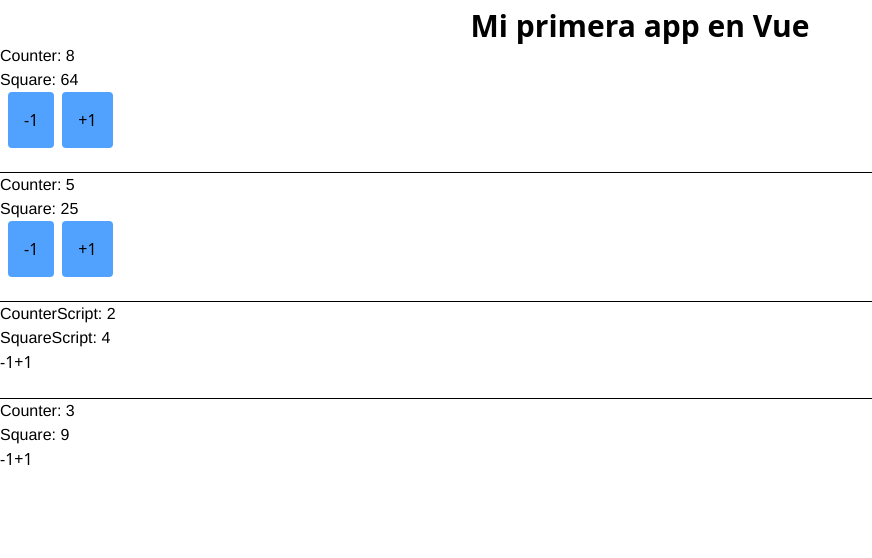
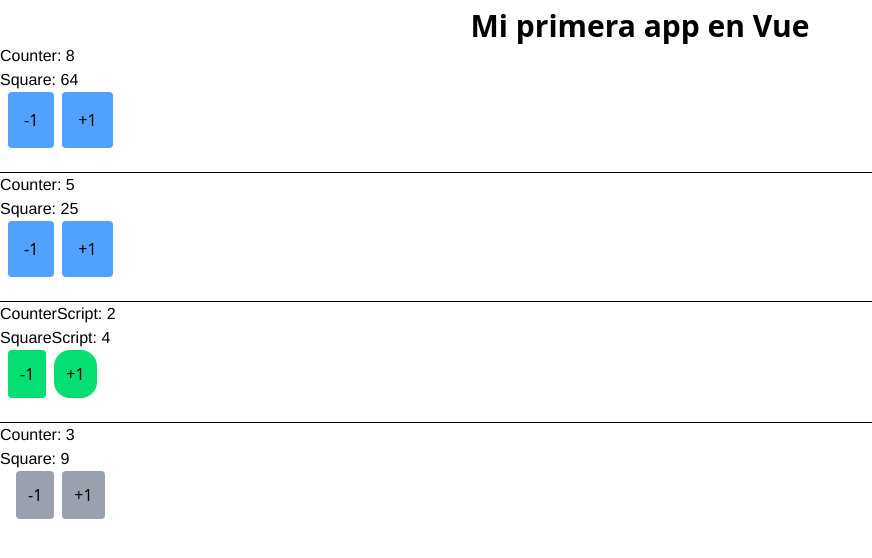
Before and after one commit to Rickuio/curso-vuejs-fh, a Vue app in the folder 03-indecision-app/: page / in a window 1280 px wide. Shown: the top 558 px of the page, without its empty margins (0-872 px from the left). Built offline with nearby package versions, Linux system fonts and the light colour scheme.

Commit message:
Finalizando bases vue y despliegue en netlify

```diff
--- a/03-indecision-app/src/App.vue
+++ b/03-indecision-app/src/App.vue
@@ -4,7 +4,7 @@
     <br><hr>
     <MyCounter :initial-value="5" />
     <br><hr>
-    <MyCounterScript :valor="2" />
+    <MyCounterScript :valor=2 />
     <br><hr>
     <MyCounterScript2 :valor="3" />
 </template>
--- a/03-indecision-app/src/components/MyCounter.vue
+++ b/03-indecision-app/src/components/MyCounter.vue
@@ -10,20 +10,31 @@
 </template>
 
 <script lang="ts" setup>
-    import { computed, ref } from 'vue';
+import { useCounter } from '@/composables/useCounter';
 
-    interface Props {
-        initialValue: number;
-        value?: string;
-    }
+interface Props {
+    initialValue: number;
+    value?: string;
+}
 
-    const props = defineProps<Props>();
+const props = defineProps<Props>();
 
-    const counter = ref(props.initialValue);
-    const cuadrado = computed( () => counter.value * counter.value );
+const { counter, cuadrado, plus, minus } = useCounter(props.initialValue);
 
-    const plus = () => counter.value++;
-    const minus = () => counter.value--;
+    // import { computed, ref } from 'vue';
+
+    // interface Props {
+    //     initialValue: number;
+    //     value?: string;
+    // }
+
+    // const props = defineProps<Props>();
+
+    // const counter = ref(props.initialValue);
+    // const cuadrado = computed( () => counter.value * counter.value );
+
+    // const plus = () => counter.value++;
+    // const minus = () => counter.value--;
 </script>
 
 <style>
--- a/03-indecision-app/src/components/MyCounterScript.vue
+++ b/03-indecision-app/src/components/MyCounterScript.vue
@@ -2,14 +2,15 @@
     <section>
         <h3>CounterScript: {{ counter }}</h3>
         <h3>SquareScript: {{ square }}</h3>
-        <div>
-            <button v-on:click="counter--">-1</button>
-            <button @click="counter++">+1</button>
+        <div class="ml-2">
+            <button class="p-3 bg-green-400 mr-2 rounded-sm" v-on:click="counter--">-1</button>
+            <button class="p-3 bg-green-400 mr-2 rounded-2xl" @click="counter++">+1</button>
         </div>
     </section>
 </template>
 
 <script lang="ts">
+import { useCounter } from '@/composables/useCounter';
 import { computed, defineComponent, ref } from 'vue';
 
 
@@ -19,15 +20,11 @@ export default defineComponent({
         valor: { type: Number, required: true },
     },
     setup(props) {
-
-        const counter = ref(props.valor);
-        const cuadrado = computed(() => counter.value * counter.value);
-
+        const { counter, cuadrado } = useCounter(props.valor);
         return {
-            counter: counter,
-            square: cuadrado,
+            counter,
+            square: cuadrado
         }
-
     }
 
 });
--- a/03-indecision-app/src/components/my-counter-script-two/MyCounterScriptTwo.ts
+++ b/03-indecision-app/src/components/my-counter-script-two/MyCounterScriptTwo.ts
@@ -1,5 +1,5 @@
+import { useCounter } from '@/composables/useCounter';
 import { computed, defineComponent, ref } from 'vue';
-
 
 export default defineComponent({
 
@@ -8,8 +8,7 @@ export default defineComponent({
     },
     setup(props) {
 
-        const counter = ref(props.valor);
-        const cuadrado = computed(() => counter.value * counter.value);
+        const { counter, cuadrado } = useCounter(props.valor);
 
         return {
             counter: counter,
--- a/03-indecision-app/src/components/my-counter-script-two/MyCounterScriptTwo.vue
+++ b/03-indecision-app/src/components/my-counter-script-two/MyCounterScriptTwo.vue
@@ -2,9 +2,9 @@
     <section>
         <h3>Counter: {{ counter }}</h3>
         <h3>Square: {{ square }}</h3>
-        <div>
-            <button v-on:click="counter--">-1</button>
-            <button @click="counter++">+1</button>
+        <div class="ml-4">
+            <button class="p-3 bg-gray-400 mr-2 rounded-sm" v-on:click="counter--">-1</button>
+            <button class="p-3 bg-gray-400 mr-2 rounded-sm" @click="counter++">+1</button>
         </div>
     </section>
 </template>
--- a/03-indecision-app/src/composables/useCounter.ts
+++ b/03-indecision-app/src/composables/useCounter.ts
@@ -1,12 +1,20 @@
 import { ref, computed } from "vue";
 
-export const useCounter = () => {
+// variable con estado global
+// const counter = ref(10);
 
-    const counter = ref(props.initialValue);
+export const useCounter = (initialValue: number) => {
+
+    //const counter = ref(props.initialValue);
+    const counter = ref(initialValue);
+
     const cuadrado = computed( () => counter.value * counter.value );
-
+    const plus = () => counter.value++;
+    const minus = () => counter.value--;
     return {
         counter,
         cuadrado,
+        plus,
+        minus,
     }
 }
```
